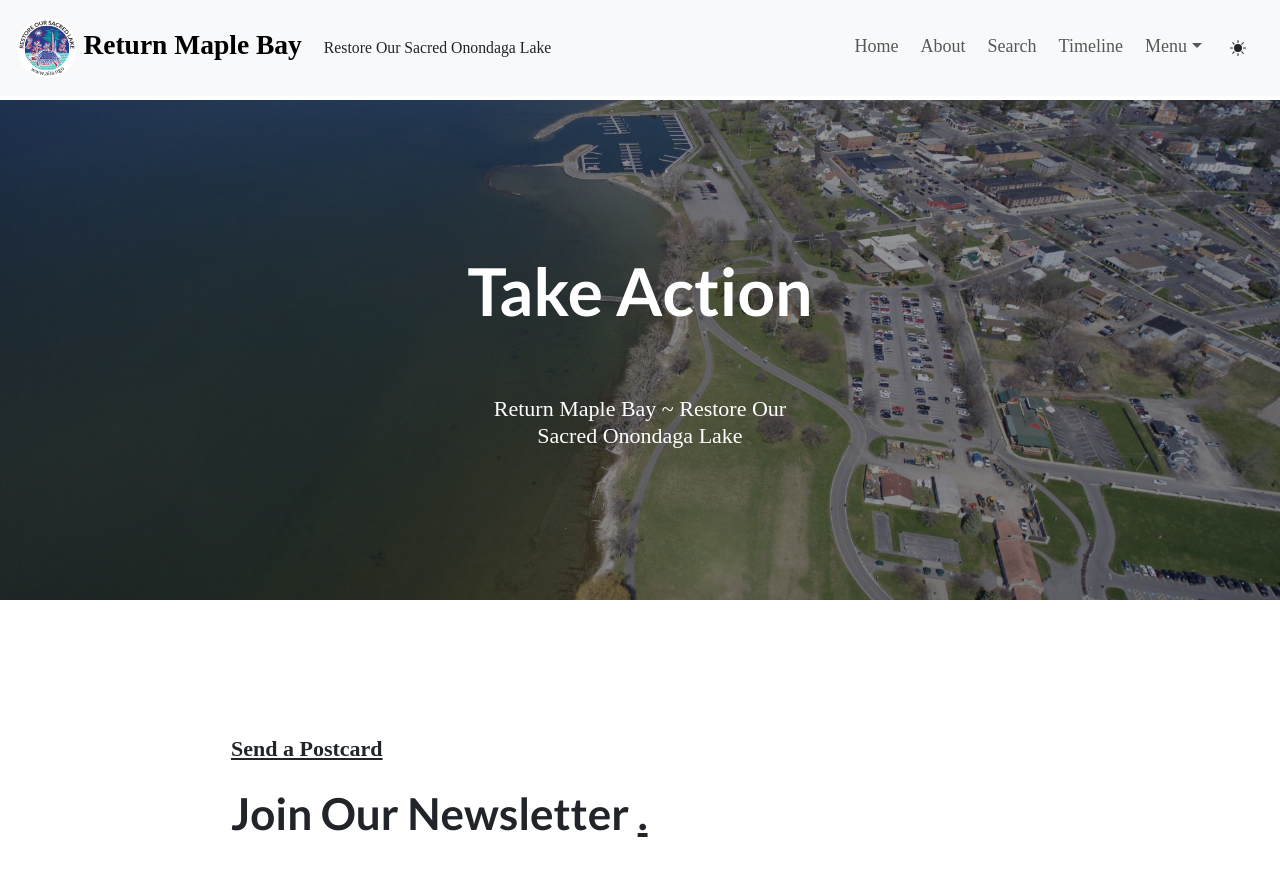
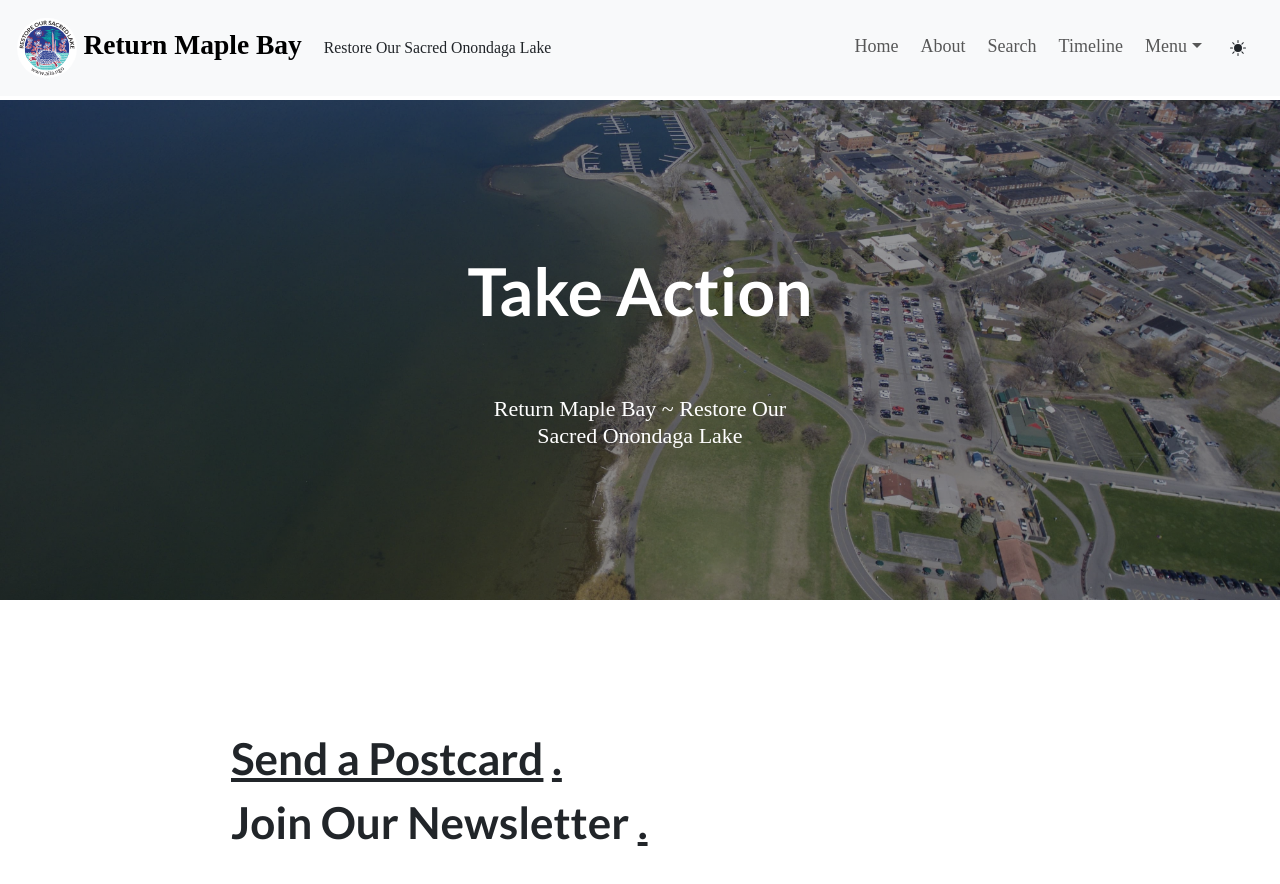
Before and after one commit to adamdjbrett/lakeback.org, an Eleventy site: page content/page/action.md in a window 1280 px wide. Shown: the top 884 px of the page. Built offline with nearby package versions, Linux system fonts and the light colour scheme; Eleventy itself is replaced by a stand-in of ours; files that its build step writes are made by us from their sources; grey boxes are pictures that could not be loaded; a web font is replaced by a local one; what @zachleat/heading-anchors, eleventy-plugin-toc, string-strip-html, zod-validation-error would draw is missing.

Commit message:
Update action.md

```diff
--- a/content/page/action.md
+++ b/content/page/action.md
@@ -6,7 +6,7 @@ show_table_of_content: false
 permalink: /action/
 ---
 
-[Send a Postcard](https://actionnetwork.org/letters/ask-the-onondaga-county-executive-to-keep-his-promise-to-return-maple-bay)
+## [Send a Postcard](https://actionnetwork.org/letters/ask-the-onondaga-county-executive-to-keep-his-promise-to-return-maple-bay)
 
 ## Join Our Newsletter
 <iframe src="https://cdn.forms-content.sg-form.com/fe8a454b-2e21-11ed-b233-12508c3d6c43" width="600px" height="600px" />
```
